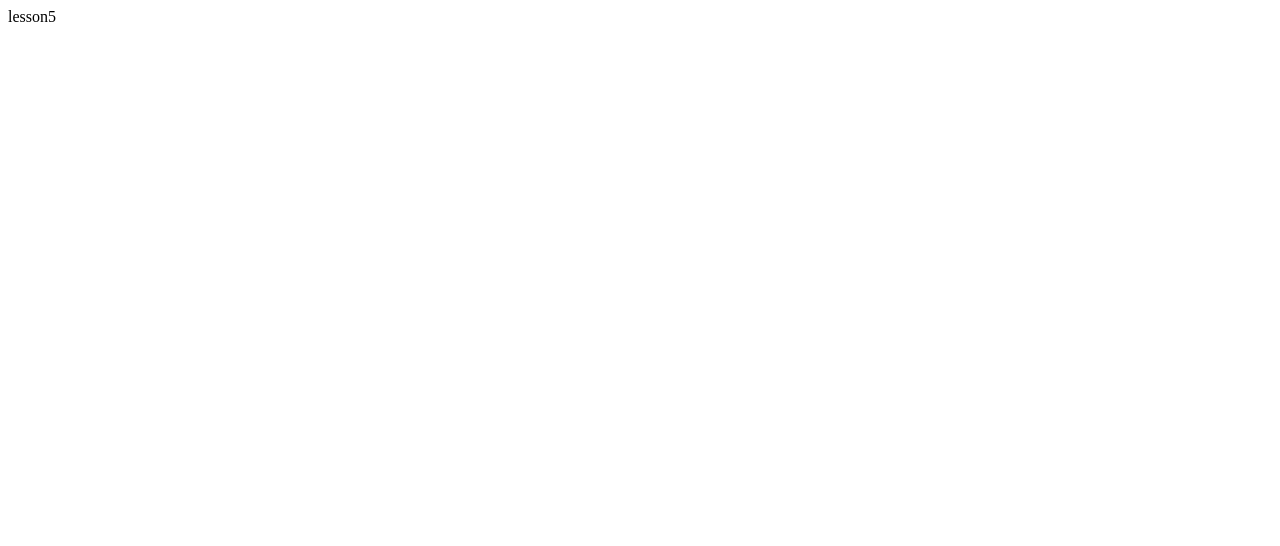
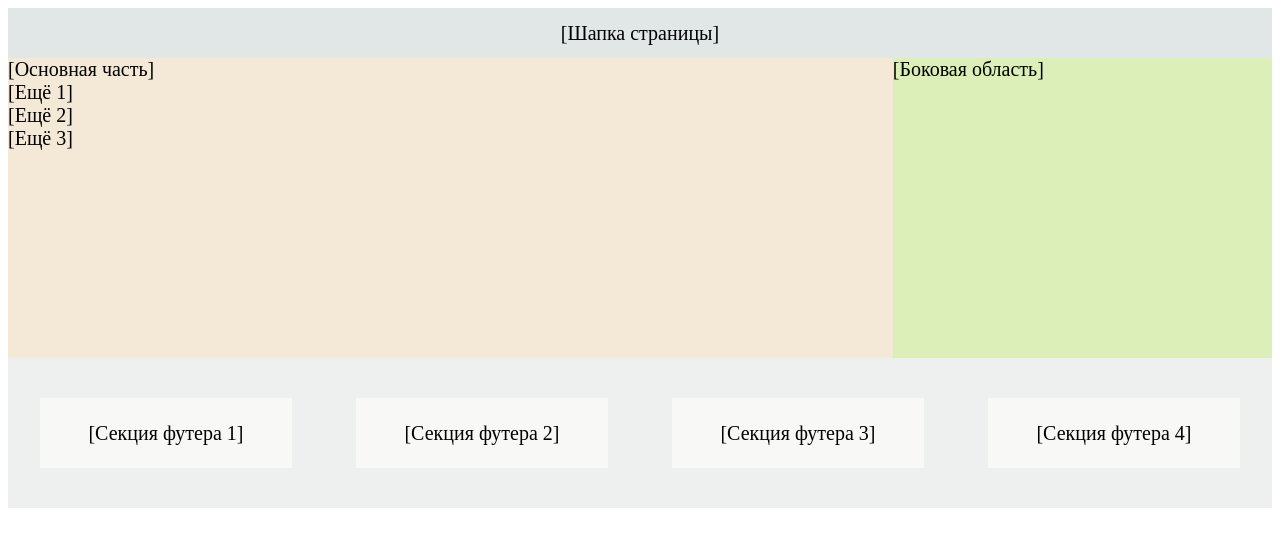
Before and after one commit to KateSt421/week5, a plain HTML site: page index.html in a window 1280 px wide. Drawn offline with Linux system fonts and the light colour scheme.

Commit message:
Add styles

```diff
--- a/index.html
+++ b/index.html
@@ -2,9 +2,27 @@
   <head>
     <meta charset="UTF-8" />
     <meta name="viewport" content="width=device-width, initial-scale=1.0" />
+    <link rel="stylesheet" href="styles.css" />
     <title>Document</title>
   </head>
-  <body>
-    lesson5
-  </body>
+  <body></body>
+  <header class="header">[Шапка страницы]</header>
+  <main>
+    <div>
+    [Основная часть]
+    <div>[Ещё 1]</div>
+    <div>[Ещё 2]</div>
+    <div>[Ещё 3]</div>
+    </div>
+  <div class="right-section">[Боковая область]
+  </div>
+  </main>
+  <footer class="footer">
+    <div class="section">[Секция футера 1]</div>
+    <div class="section">[Секция футера 2]</div>
+    <div class="section">[Секция футера 3]</div>
+    <div class="section" >[Секция футера 4]</div>
+
+  </footer>
+</body>
 </html>
--- /dev/null
+++ b/styles.css
@@ -0,0 +1,41 @@
+body {
+  font-size: 20px;
+}
+
+.header {
+  background-color: rgb(225, 230, 230);
+  height: 50px;
+  align-items: center;
+  display: flex;
+  justify-content: space-evenly;
+}
+
+main {
+  display: flex;
+  background-color: rgb(244, 232, 215);
+  justify-content: space-between;
+  height: 300px;
+}
+.right-section {
+  background-color: rgb(221, 239, 184);
+  width: 30%;
+}
+
+.footer {
+  background-color: rgb(238, 240, 240);
+  height: 150px;
+  display: flex;
+  align-content: stretch;
+  justify-content: space-around;
+  text-align: center;
+  align-items: center;
+}
+
+.section {
+  background-color: rgb(248, 248, 247);
+  height: 70px;
+  width: 20%;
+  justify-content: center;
+  align-items: center;
+  display: flex;
+}
```
